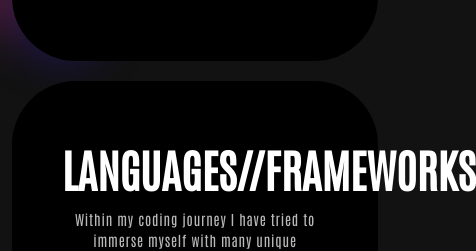
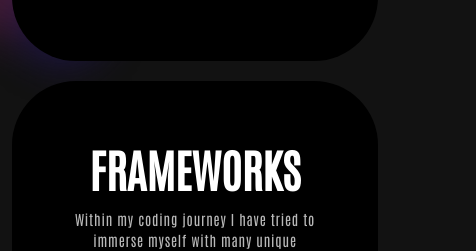
Before and after one commit to jamestpatmore/react-portfolio, a React (Create React App) app: page / in a window 390 px wide. Shown: the part 1403-1654 px from the top of the page, 476 px wide, since content can reach past the window. Built offline with nearby package versions, Linux system fonts and the light colour scheme.

Commit message:
refactoring the css/mobile issuses

```diff
--- a/src/App.css
+++ b/src/App.css
@@ -567,6 +567,7 @@ nav.navbar .navbar-toggler[aria-expanded="true"] .navbar-toggler-icon {
   z-index: 0;
   display: flex;
   align-items: center;
+  margin-top: 10px;
 }
 .new-email-bx::before {
   content: "";
@@ -600,7 +601,7 @@ nav.navbar .navbar-toggler[aria-expanded="true"] .navbar-toggler-icon {
 }
 .new-email-bx button {
   background: linear-gradient(90.21deg, #AA367C -5.91%, #4A2FBD 111.58%);
-  padding: 20px 65px;
+  padding: 20px 78px;
   color: #fff;
   font-weight: 500;
   letter-spacing: 0.5px;
--- a/src/components/Newsletter.js
+++ b/src/components/Newsletter.js
@@ -36,6 +36,8 @@ export const Newsletter = ({ onValidated, status, message }) => {
                     <form onSubmit={handleSubmit}>
                         <div className='new-email-bx'>
                             <input value={email} type="email" onChange={(e) => setEmail(e.target.value)} placeholder="Email Address" />
+                        </div>
+                        <div className='new-email-bx'>
                             <button type="submit">Submit</button>
                         </div>
                     </form>
--- a/src/components/Skills.js
+++ b/src/components/Skills.js
@@ -65,7 +65,7 @@ export const Skills = () => {
                 <Col>
                     <div className='skill-bx-2'>
                         <h2>
-                            LANGUAGES//FRAMEWORKS
+                            FRAMEWORKS
                         </h2>
                         <p>Within my coding journey I have tried to immerse myself with many unique languages//frameworks to understand as many elements of development as I can...This is my list, but it grows exponentially as time goes by.</p>
                         <Carousel responsive={responsive} infinite={true} className='skill-slider'>
```
